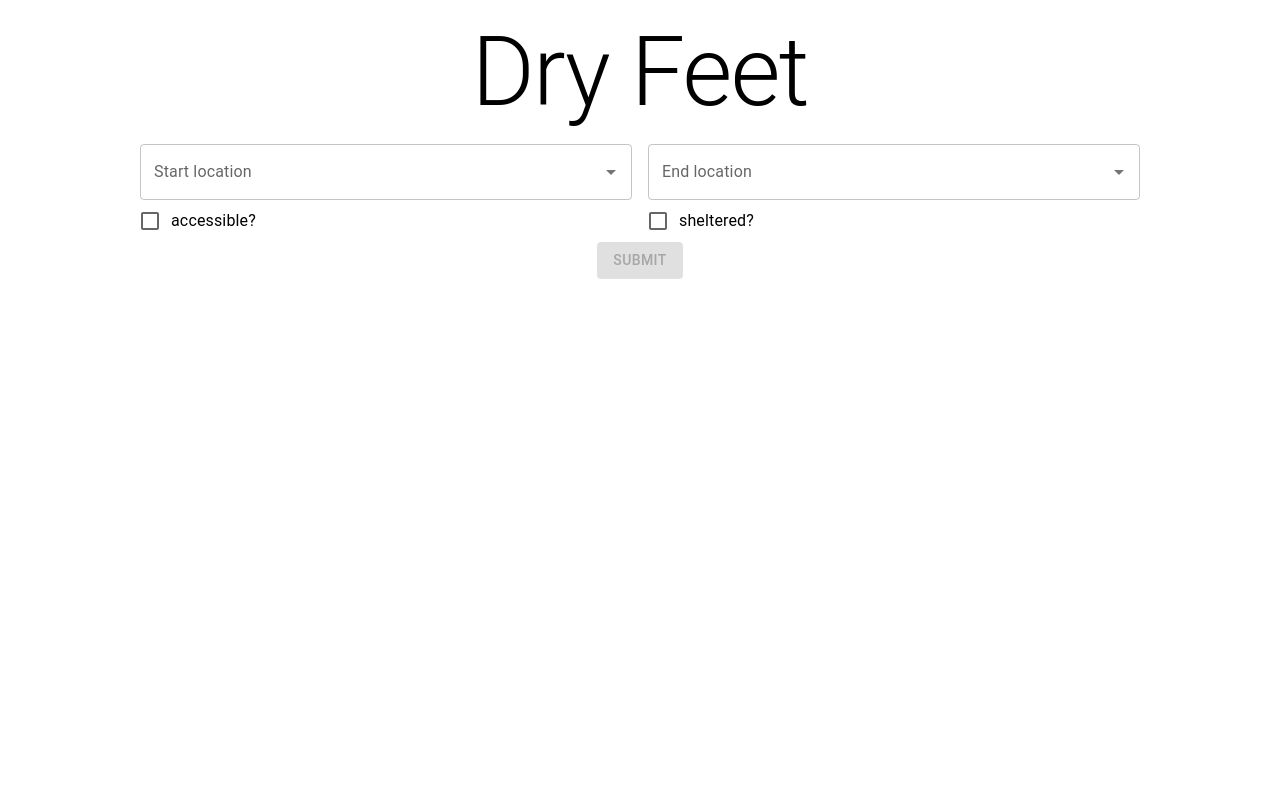
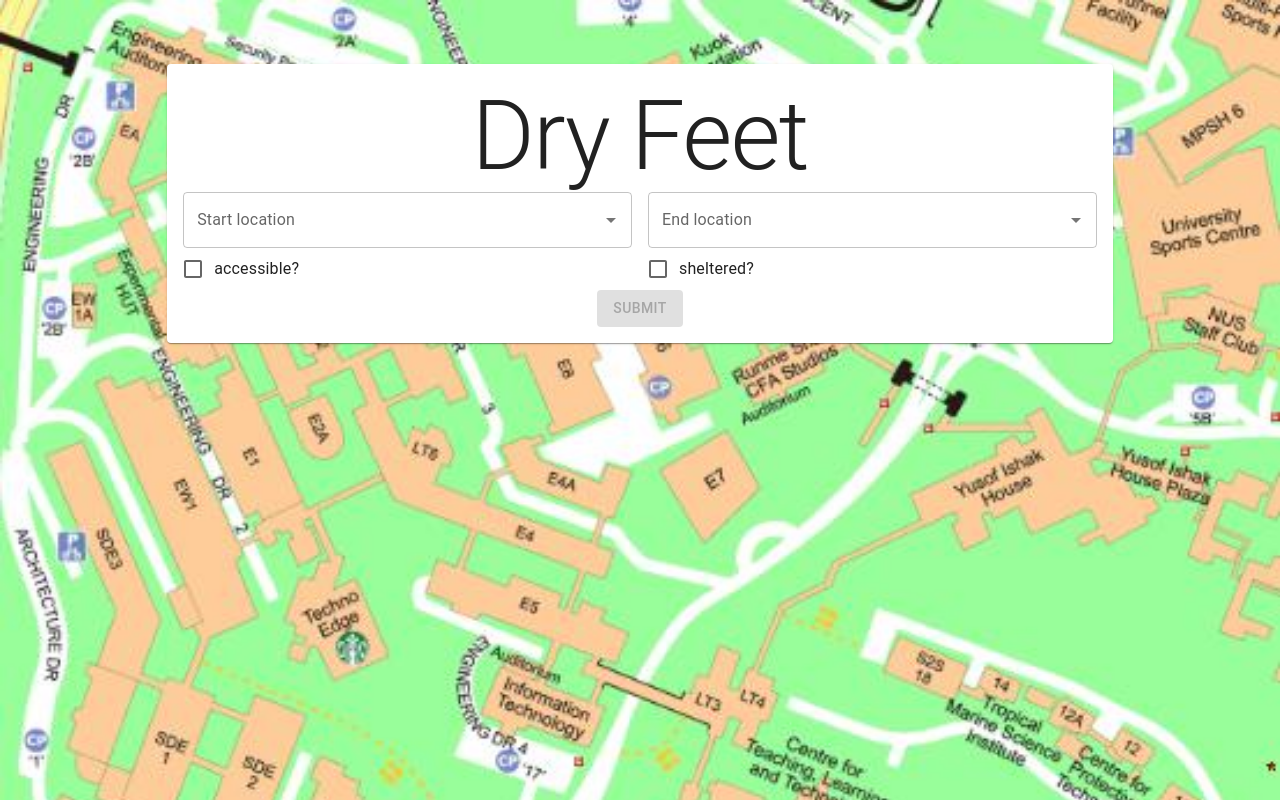
Before and after one commit to ryanozx/dry-feet, a React (Create React App) app: page / in a window 1280 px wide. Built offline with nearby package versions, Linux system fonts and the light colour scheme.

Commit message:
add backgroung image

```diff
--- a/src/App.tsx
+++ b/src/App.tsx
@@ -1,10 +1,11 @@
 import React, { useEffect, useState } from 'react';
 import logo from './logo.svg';
 import './App.css';
-import { Box, Grid2 as Grid, Typography, Button } from '@mui/material';
+import { Box, Grid2 as Grid, Typography, Button, Card } from '@mui/material';
 import MyAutocomplete from './MyAutocomplete';
 import MyCheckbox from './MyCheckbox';
 import { getLocations, queryPath } from './api';
+import backgroundImage from './images/backgroundImage.jpg';
 
 function App() {
   const [isSheltered, setIsSheltered] = useState(false);
@@ -33,12 +34,19 @@ function App() {
       container
       sx={{
         width: '100vw',
-        justifyContent: 'center'
+        height: '100vh',
+        justifyContent: 'center',
+        backgroundImage: `url(${backgroundImage})`,
+        backgroundSize: 'cover',
+        backgroundPosition: 'centre',
+        backgroundRepeat: 'no-repeat'
       }}
-      spacing={2}
       padding={2}
+      paddingTop={8}
     >
-      <Grid container size={12} maxWidth="1000px" sx={{justifyContent:'center'}}>
+      <Grid>
+        <Card>
+          <Grid container size={12} maxWidth="1000px" sx={{justifyContent:'center'}} padding={2}>
             <Grid>
               <Typography variant="h1">Dry Feet</Typography>
             </Grid>
@@ -82,6 +90,8 @@ function App() {
               </Box>
             </Grid>
           </Grid>
+        </Card>
+      </Grid>
     </Grid>
 
   );
```
Also changed, not shown: src/images/backgroundImage.jpg (added). Lines whose indentation alone changed are shown as unchanged.
